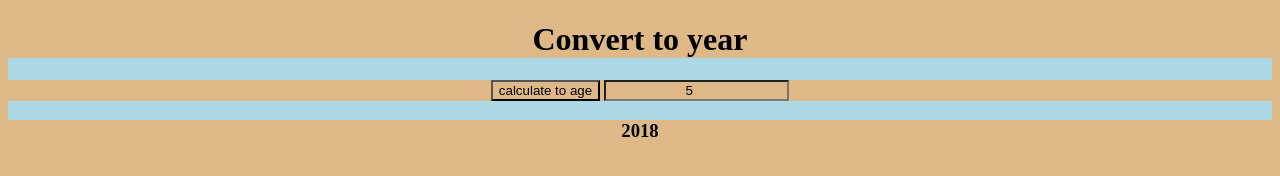
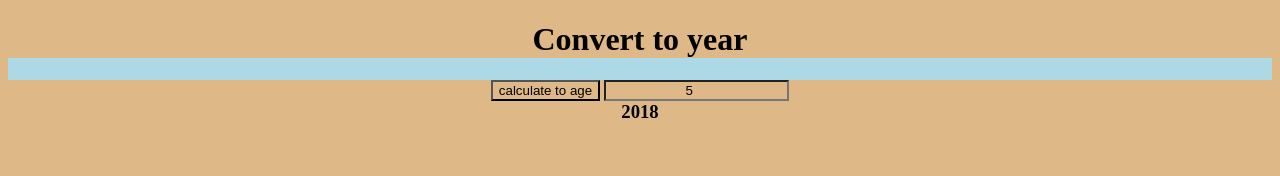
Before and after one commit to Bulelani-Kheswa/Bootcamp, a plain HTML site: page age-calculator/index.html in a window 1280 px wide. Both pictures are taken after typing "5" into the empty fields and a click on the button "calculate to age". Drawn offline with Linux system fonts and the light colour scheme.

Commit message:
pi-slide done

```diff
--- a/age-calculator/function.js
+++ b/age-calculator/function.js
@@ -1,18 +1,44 @@
 
 function CalcAge() {
 
-let year = Number(document.getElementById("EnterYear").value);
-let age = (2023-year);
-  // console.log(age)
 
-  answers = document.getElementById("results")
-  answers.innerHTML = age
+  let age1 = document.getElementById("EnterYear").value
 
-  if ( !year ) answers.innerHTML=("enter born-year")
+  let d = new Date();
+  let year = d.getFullYear();
+
+  let age = (year - age1);
+  results = document.getElementById("results")
+
+
+
+
+results.innerHTML = age
+
+let ages = document.getElementById()
+sessionStorage.setItem('Kage').age;
+
+kage.push(age);
+
+// console.log(sessionStorage.getItem(CalcAge))
+
+  // answers = document.getElementById("results")
+  // answers.innerHTML = age
+
+
+
+  if ((!year) ) answers.innerHTML=("enter born-year")
   else if ( age < 0) answers.innerHTML=("age can't be negitive")
   else if (year < 0) answers.innerHTML=("year can't be negitive")
   else if ( age >= 0) answers.innerHTML=(age)
+
+
+  // if ( !year ) answers.innerHTML=("enter born-year")
+  // else if ( age < 0) answers.innerHTML=("age can't be negitive")
+  // else if (year < 0) answers.innerHTML=("year can't be negitive")
+  // else if ( age >= 0) answers.innerHTML=(age)
 }
+CalcAge(year)
 
 // if ( !year ) {alert("enter born-year")}
 // else if ( age < 0) {alert("age can't be negitive")}
@@ -20,7 +46,6 @@ let age = (2023-year);
 // else if ( age >= 0) {alert(age)}
 
 
- // }CalcAge(1999)
 
 
 
--- a/age-calculator/index.html
+++ b/age-calculator/index.html
@@ -15,10 +15,9 @@
    </div>
 
 
-
-   <h3 id="results">
-
-   </h3>
+   <div id="Ages">
+   <h3 id="results" class="">Ages</h3>
+  </div>
 
     <script src="function.js"></script>
 
--- a/age-calculator/style.css
+++ b/age-calculator/style.css
@@ -7,6 +7,10 @@ background-color: burlywood;
 
 }
 
+h3 {
+    display: inline;
+}
+
 body {
     background-color: lightblue;
 
```
Also changed, not shown: pic-change/functions.js (+24 -7 lines), pic-change/index.html (+3 -0 lines).
